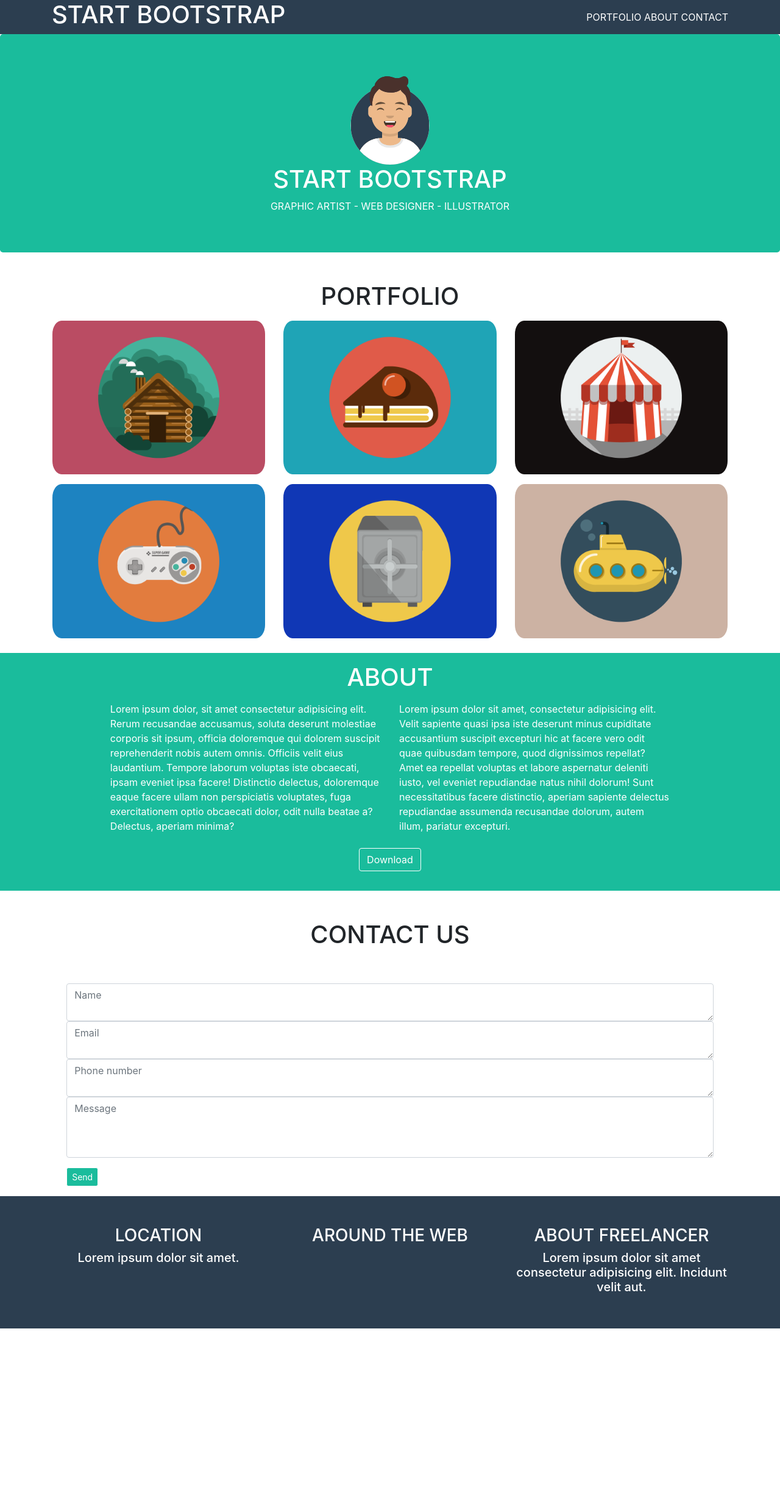
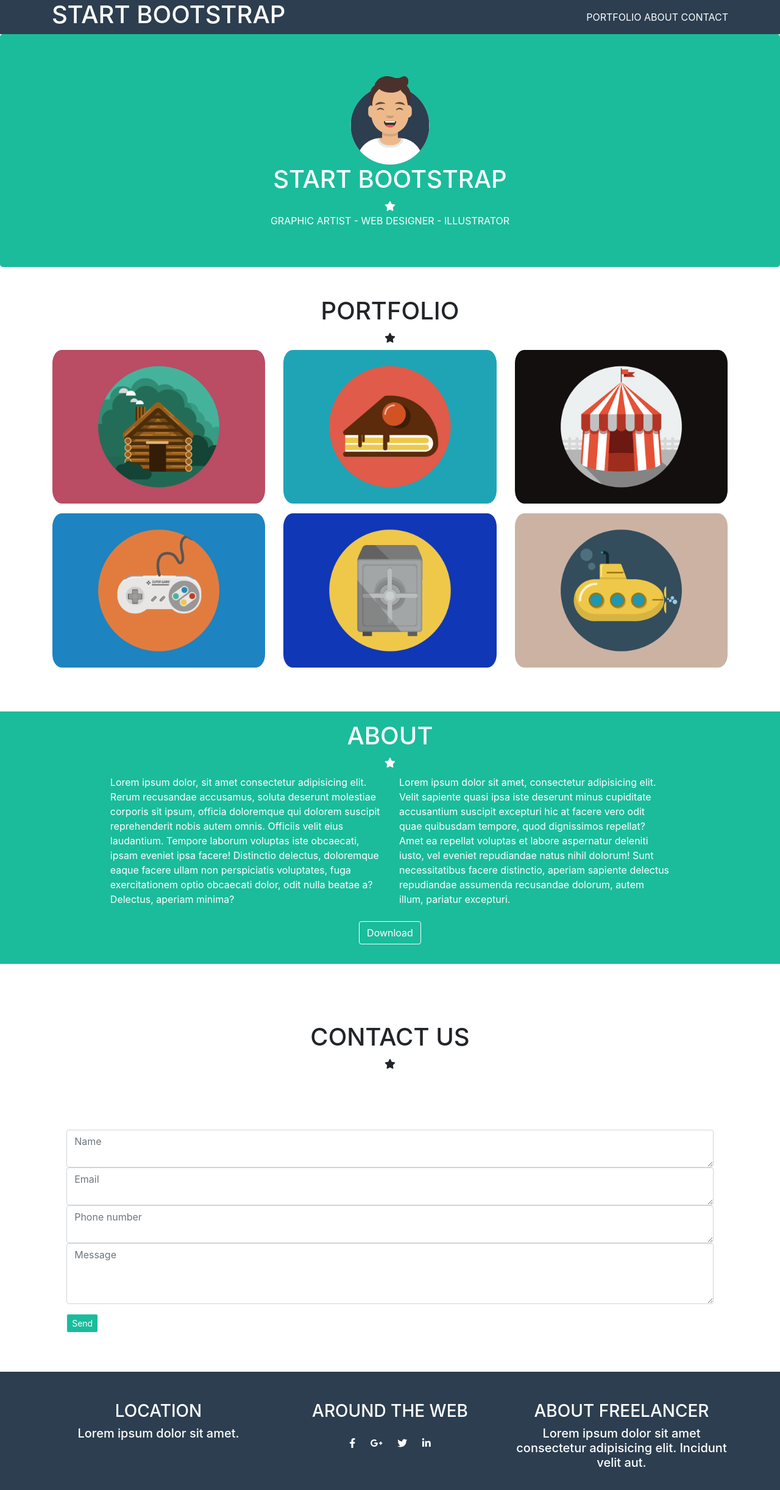
Before and after one commit to GeorgeDanielConstantin/html-css-bootstrap-freelancer, a plain HTML site: page index.html in a window 1280 px wide. Shown: the whole page at 61% size. Before the commit the page ends 2179 px from the top, so only its background shows below. Drawn offline with nearby package versions, Linux system fonts and the light colour scheme.

Commit message:
Final commit

```diff
--- a/css/style.css
+++ b/css/style.css
@@ -6,6 +6,16 @@
 a {
     text-decoration: none;
     color: white;
+}
+
+a:hover {
+    color: white;
+    text-decoration: none;
+}
+
+a:active {
+    color: white;
+    text-decoration: none;
 }
 
 .jumbotron {
@@ -36,3 +46,7 @@
     background-color: #2c3e50;
     color: white;
 }
+
+.fa-brands {
+    margin: 20px 10px;
+}
--- a/index.html
+++ b/index.html
@@ -12,7 +12,9 @@
     <!-- BOOTSTRAP 5.2.3 CSS -->
     <link rel="stylesheet" href="https://cdn.jsdelivr.net/npm/bootstrap@4.4.1/dist/css/bootstrap.min.css"
       integrity="sha384-Vkoo8x4CGsO3+Hhxv8T/Q5PaXtkKtu6ug5TOeNV6gBiFeWPGFN9MuhOf23Q9Ifjh" crossorigin="anonymous">
-
+    <link rel="stylesheet" href="https://cdnjs.cloudflare.com/ajax/libs/font-awesome/6.2.1/css/all.min.css"
+      integrity="sha512-MV7K8+y+gLIBoVD59lQIYicR65iaqukzvf/nwasF0nqhPay5w/9lJmVM2hMDcnK1OnMGCdVK+iQrJ7lzPJQd1w=="
+      crossorigin="anonymous" referrerpolicy="no-referrer" />
     <!-- Custom CSS -->
     <link rel="stylesheet" href="./css/utils.css" />
     <link rel="stylesheet" href="./css/style.css" />
@@ -42,7 +44,7 @@
       <section class="jumbotron text-center">
         <img src="IMG/avatar.svg" alt="avatar">
         <h1>START BOOTSTRAP</h1>
-        <div></div>
+        <div><i class="fa-solid fa-star"></i></div>
         <div>
           <a href="#">GRAPHIC ARTIST</a>
           -
@@ -60,7 +62,7 @@
         <div class="container p-3">
           <div class="text-center">
             <h1>PORTFOLIO</h1>
-            <div></div>
+            <div><i class="fa-solid fa-star"></i></div>
           </div>
           <div class="row">
             <img class="col-12 col-md-6 col-xl-4 py-2 box-img" src="img/cabin.png" alt="">
@@ -76,10 +78,10 @@
       <!-- ABOUT US -->
 
       <section class="about">
-        <div class="container p-3">
+        <div class="container p-3 my-5">
           <div class="text-center">
             <h1>ABOUT</h1>
-            <div></div>
+            <div><i class="fa-solid fa-star"></i></div>
           </div>
           <div class="row justify-content-center">
             <div class="col-10 col-md-5 py-2">Lorem ipsum dolor, sit amet consectetur adipisicing elit. Rerum recusandae accusamus, soluta deserunt molestiae corporis sit ipsum, officia doloremque qui dolorem suscipit reprehenderit nobis autem omnis. Officiis velit eius laudantium.
@@ -98,9 +100,9 @@
       <section>
         <div class="container text-center py-5">
           <div><h1>CONTACT US</h1></div>
-          <div></div>
+          <div><i class="fa-solid fa-star"></i></div>
         </div>
-        <div class="row justify-content-center">
+        <div class="row justify-content-center py-5">
           <div class="col-10">
             <div class="form-floating">
               <textarea class="form-control" placeholder="Name" id="floatingTextarea"></textarea>
@@ -123,7 +125,13 @@
           </div>
           <div class="col-12 col-md-4">
             <h3>AROUND THE WEB</h3>
-            <div></div>
+            <div>
+              <i class="fa-brands fa-facebook-f"></i>
+              <i class="fa-brands fa-google-plus-g"></i>
+              <i class="fa-brands fa-twitter"></i>
+              <i class="fa-brands fa-linkedin-in"></i>
+
+            </div>
           </div>
           <div class="col-12 col-md-4">
             <h3>ABOUT FREELANCER</h3>
```
